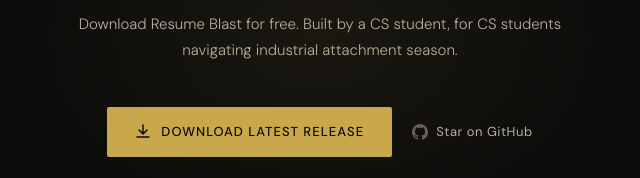
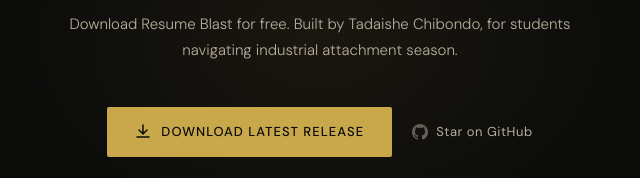
Before and after one commit to TadaisheChibondo/ResumeBlast_Web, a plain HTML site: page index.html in a window 1280 px wide. Shown: the part 2996-3174 px from the top of the page, 320-960 px from the left. Drawn offline with nearby package versions, Linux system fonts and the light colour scheme.

Commit message:
added my name

```diff
--- a/index.html
+++ b/index.html
@@ -1082,8 +1082,8 @@
           Stop sending one by one.<br /><em>Blast them all.</em>
         </h2>
         <p class="section-sub reveal" style="transition-delay: 0.2s">
-          Download Resume Blast for free. Built by a CS student, for CS students
-          navigating industrial attachment season.
+          Download Resume Blast for free. Built by Tadaishe Chibondo, for
+          students navigating industrial attachment season.
         </p>
         <div class="cta-actions reveal" style="transition-delay: 0.3s">
           <a
```
